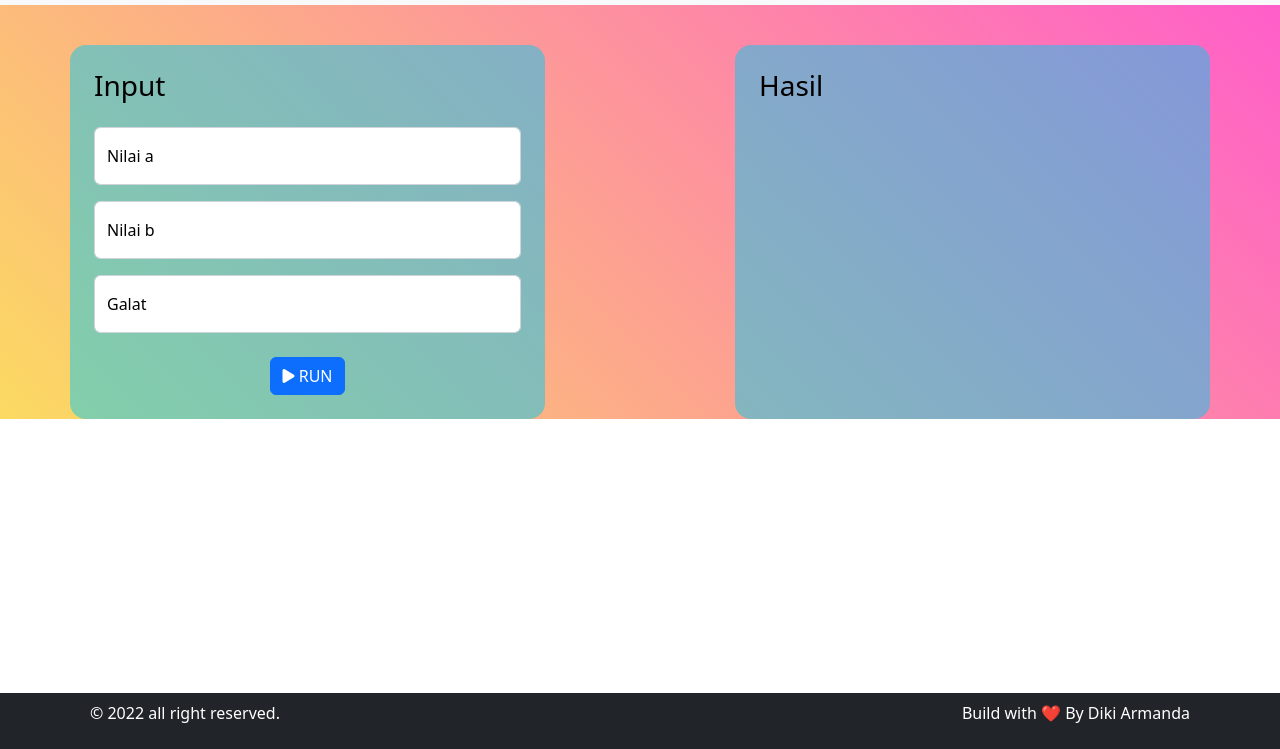
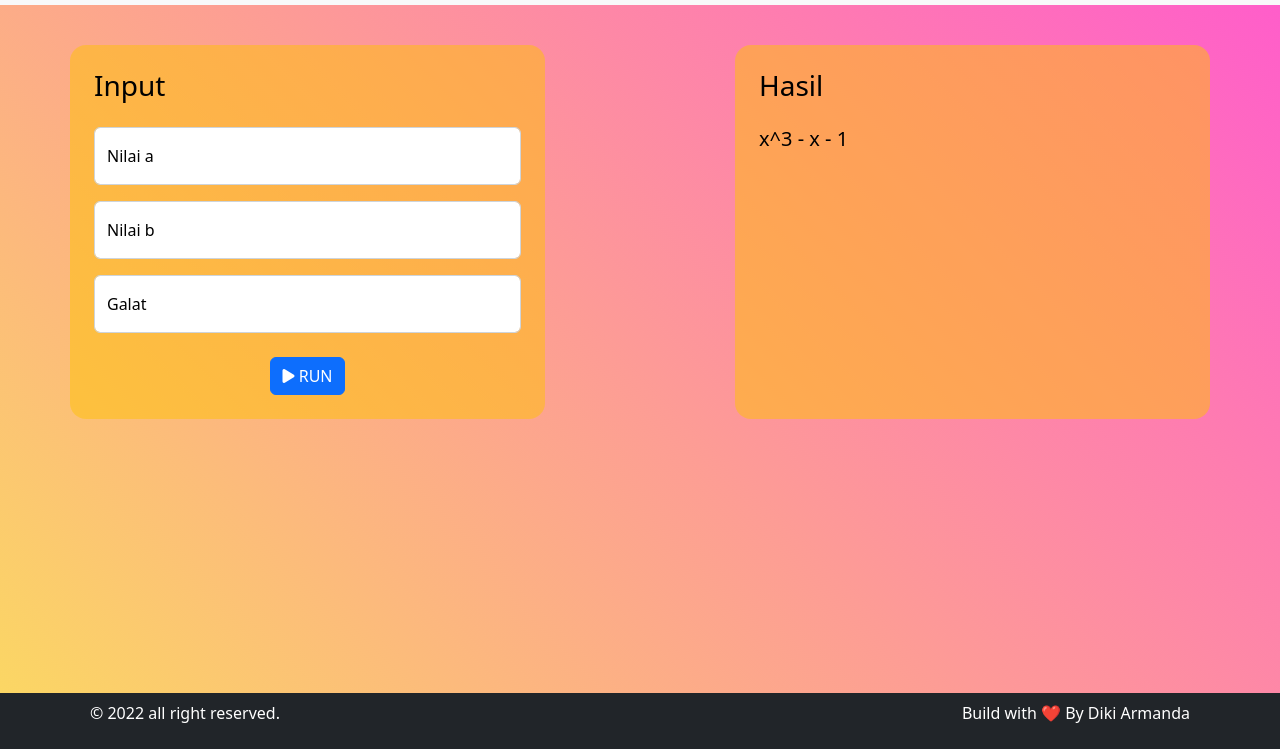
Before and after one commit to dikiarmanda/uas-metode-numerik, a plain HTML site: page pages/bisection.html in a window 1280 px wide. Shown: the part 51-800 px from the top of the page. Drawn offline with Linux system fonts and the light colour scheme.

Commit message:
ubah bg bisection.html

```diff
--- a/pages/bisection.html
+++ b/pages/bisection.html
@@ -12,6 +12,11 @@
     <link rel="stylesheet" href="../assets/css/bootstrap.min.css">
     <link rel="stylesheet" href="../assets/css/all.min.css">
     <link rel="stylesheet" href="../assets/css/style.css">
+    <style>
+        html, body {
+            height: 100vh;
+        }
+    </style>
 </head>
 
 <body>
@@ -49,7 +54,7 @@
     <main>
         <div class="container">
             <div class="row pt-4">
-                <div class="col-sm-5 rounded-4 text-bg-info bg-opacity-50 p-4 mt-3">
+                <div class="col-sm-5 rounded-4 text-bg-warning bg-opacity-50 p-4 mt-3">
                     <h3 class="mb-4">Input</h3>
                     <div class="form-floating mb-3">
                         <input type="number" class="form-control" name="a" id="a" placeholder="a">
@@ -70,8 +75,9 @@
                 </div>
                 <div class="col-sm-2">
                 </div>
-                <div class="col-sm-5 rounded-4 text-bg-info bg-opacity-50 p-4 mt-3">
+                <div class="col-sm-5 rounded-4 text-bg-warning bg-opacity-50 p-4 mt-3">
                     <h3 class="mb-4">Hasil</h3>
+                    <h5>x^3 - x - 1</h5>
                     <div class="text-bg-light bg-opacity-100 rounded-4" id="akarAkar"></div>
                 </div>
             </div>
```
